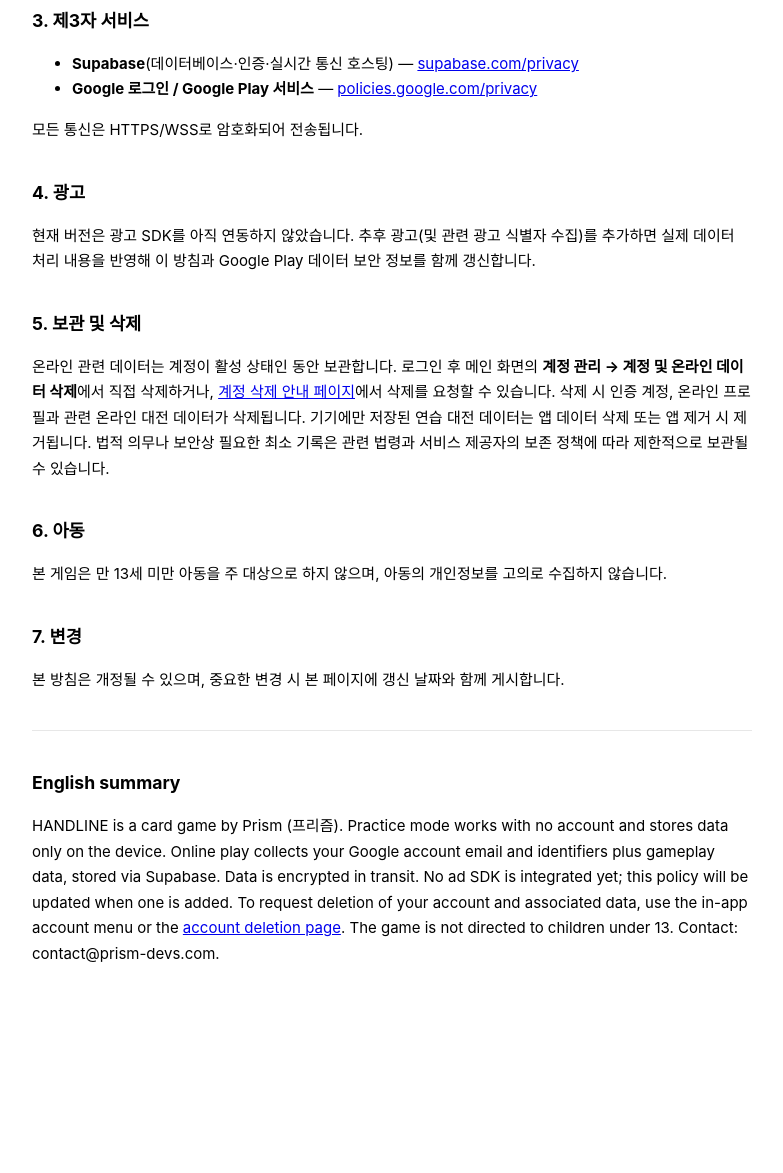
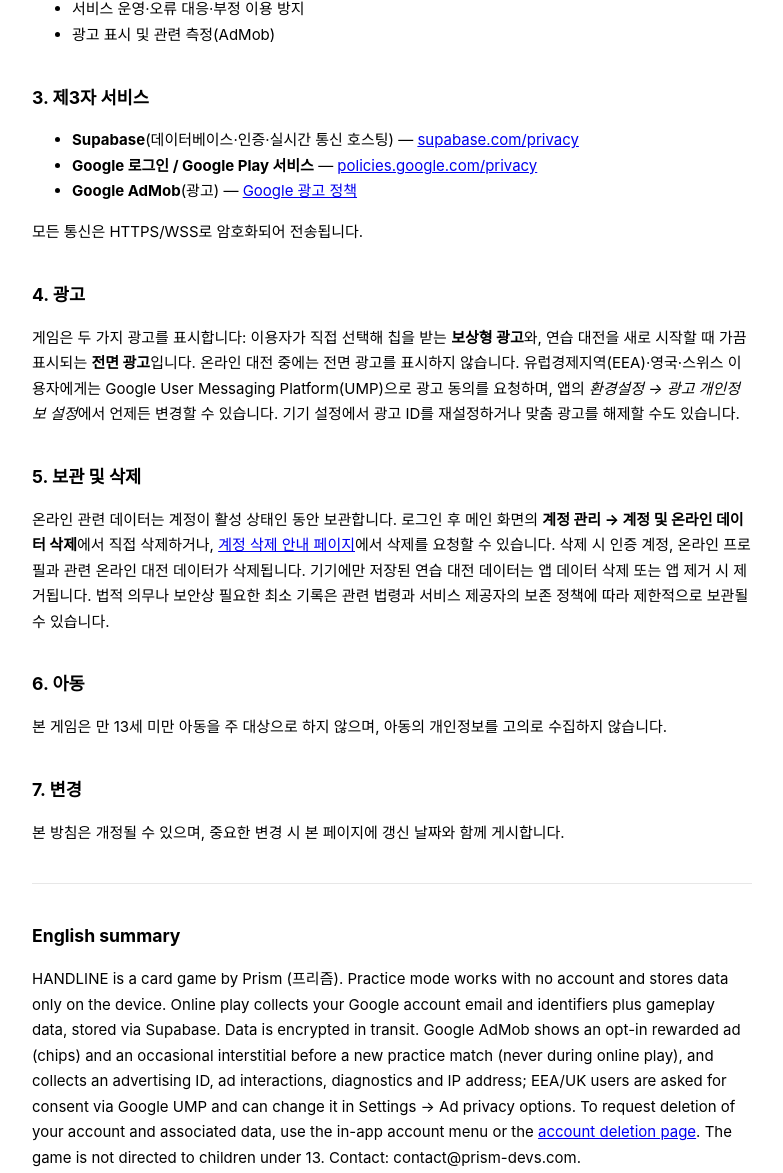
Before and after one commit to jbkim-dev/jbkim-dev.github.io, a plain HTML site: page handline/privacy.html in a window 1280 px wide. Shown: the part 654-1827 px from the top of the page, without its empty margins (248-1031 px from the left). Before the commit the page ends 1699 px from the top, so only its background shows below. Drawn offline with Linux system fonts and the light colour scheme.

Commit message:
handline: disclose AdMob in privacy policy
Co-Authored-By: Claude Opus 5.5 <noreply@anthropic.com>

```diff
--- a/handline/privacy.html
+++ b/handline/privacy.html
@@ -18,7 +18,7 @@
 <body>
 
 <h1>HANDLINE 개인정보처리방침</h1>
-<p class="muted">최종 업데이트: 2026-09-18</p>
+<p class="muted">최종 업데이트: 2026-09-24</p>
 
 <p>본 방침은 프리즘(Prism, 이하 "개발자")이 제공하는 모바일 게임 <strong>HANDLINE</strong>
 (Android 패키지 <code>com.prismdevs.handline</code>)의 개인정보 처리에 관한 것입니다.
@@ -38,6 +38,8 @@
           에이전트 등의 보안 로그</strong></li>
     </ul>
   </li>
+  <li><strong>광고 식별자</strong>(Advertising ID), 광고 상호작용 정보, 앱 성능·진단 정보,
+      IP 주소(대략적인 위치 추정에 쓰일 수 있음) — Google AdMob 광고 SDK가 수집합니다.</li>
 </ul>
 <p>정확한 위치 정보, 연락처, 사진·미디어·파일, 문자메시지, 마이크, 카메라, 건강 정보는
    수집하지 않습니다. 결제 정보는 앱이 직접 다루지 않습니다.</p>
@@ -46,6 +48,7 @@
 <ul>
   <li>온라인 대전 기능 제공(계정 인증, 방 매칭, 대국 동기화)</li>
   <li>서비스 운영·오류 대응·부정 이용 방지</li>
+  <li>광고 표시 및 관련 측정(AdMob)</li>
 </ul>
 
 <h2>3. 제3자 서비스</h2>
@@ -54,13 +57,18 @@
       <a href="https://supabase.com/privacy">supabase.com/privacy</a></li>
   <li><strong>Google 로그인 / Google Play 서비스</strong> —
       <a href="https://policies.google.com/privacy">policies.google.com/privacy</a></li>
+  <li><strong>Google AdMob</strong>(광고) —
+      <a href="https://support.google.com/admob/answer/6128543">Google 광고 정책</a></li>
 </ul>
 <p>모든 통신은 HTTPS/WSS로 암호화되어 전송됩니다.</p>
 
 <h2>4. 광고</h2>
-<p>현재 버전은 광고 SDK를 아직 연동하지 않았습니다. 추후 광고(및 관련 광고 식별자
-   수집)를 추가하면 실제 데이터 처리 내용을 반영해 이 방침과 Google Play 데이터 보안
-   정보를 함께 갱신합니다.</p>
+<p>게임은 두 가지 광고를 표시합니다: 이용자가 직접 선택해 칩을 받는 <strong>보상형 광고</strong>와,
+   연습 대전을 새로 시작할 때 가끔 표시되는 <strong>전면 광고</strong>입니다. 온라인 대전 중에는
+   전면 광고를 표시하지 않습니다. 유럽경제지역(EEA)·영국·스위스 이용자에게는 Google
+   User Messaging Platform(UMP)으로 광고 동의를 요청하며, 앱의 <em>환경설정 → 광고
+   개인정보 설정</em>에서 언제든 변경할 수 있습니다. 기기 설정에서 광고 ID를 재설정하거나
+   맞춤 광고를 해제할 수도 있습니다.</p>
 
 <h2>5. 보관 및 삭제</h2>
 <p>온라인 관련 데이터는 계정이 활성 상태인 동안 보관합니다. 로그인 후 메인 화면의
@@ -84,8 +92,11 @@
 <p>HANDLINE is a card game by Prism (프리즘). Practice mode works with no account
 and stores data only on the device. Online play collects your Google account
 email and identifiers plus gameplay data, stored via Supabase. Data is
-encrypted in transit. No ad SDK is integrated yet; this policy will be updated
-when one is added. To request deletion of your account and associated data,
+encrypted in transit. Google AdMob shows an opt-in rewarded ad (chips) and an
+occasional interstitial before a new practice match (never during online play),
+and collects an advertising ID, ad interactions, diagnostics and IP address;
+EEA/UK users are asked for consent via Google UMP and can change it in
+Settings → Ad privacy options. To request deletion of your account and associated data,
 use the in-app account menu or the <a href="delete-account.html">account
 deletion page</a>. The game is not directed to children under 13. Contact:
 contact@prism-devs.com.</p>
```
